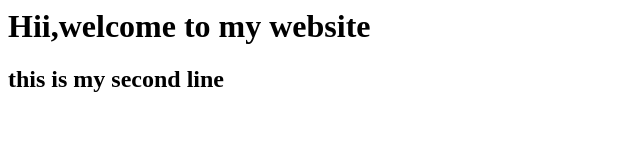
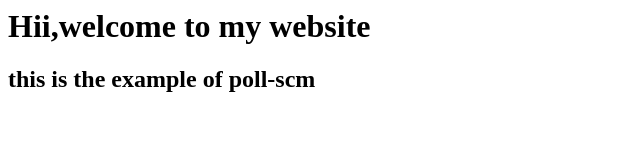
Before and after one commit to skumawat08/webpage, a plain HTML site: page index.html in a window 1280 px wide. Shown: the whole page, without its empty margins (0-640 px from the left). Drawn offline with Linux system fonts and the light colour scheme.

Commit message:
second line edit for poll-scm

```diff
--- a/index.html
+++ b/index.html
@@ -1,2 +1,2 @@
 <h1>Hii,welcome to  my website</h1>
-<h2>this is my second line</h2>
+<h2>this is the example of poll-scm</h2>
```
